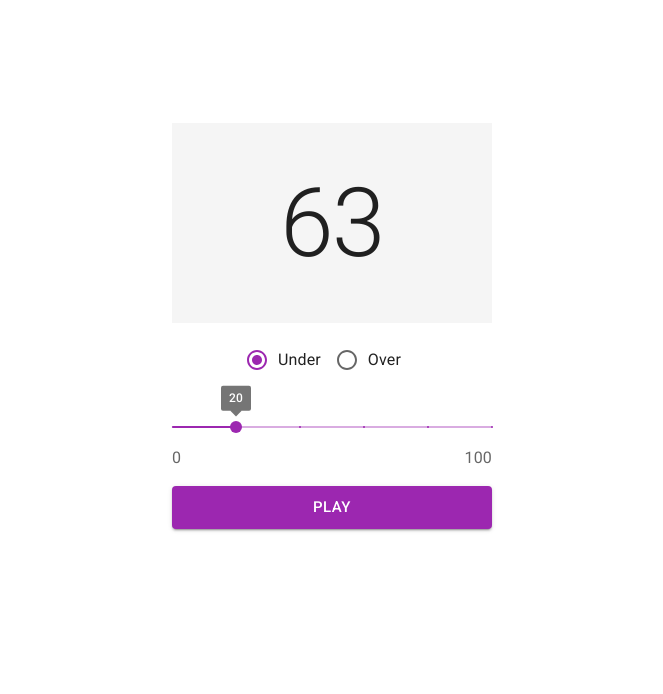
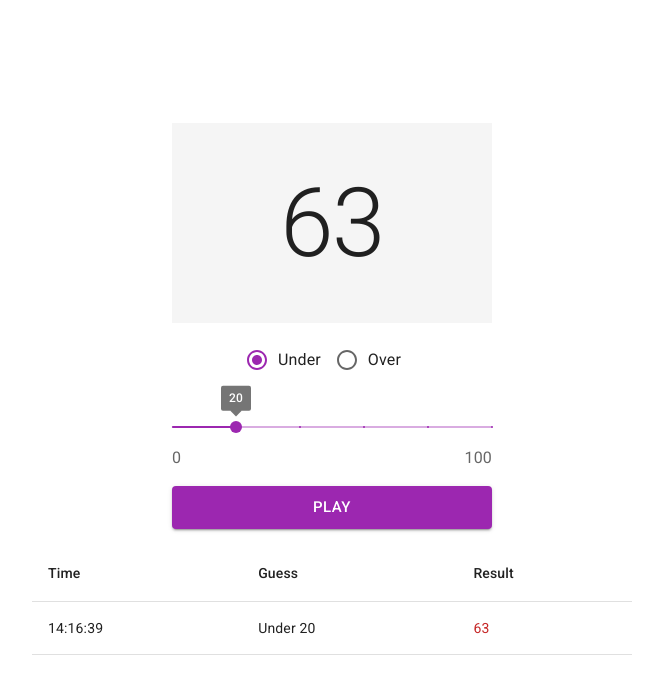
Before and after one commit to tatsianakuryla/dice-game, a Next.js app: page / in a window 1280 px wide. Both pictures are taken after a click on the button "PLAY". Shown: the top 694 px of the page, without its empty margins (308-971 px from the left). Built offline with nearby package versions, Linux system fonts and the light colour scheme; what @mui/material-nextjs would draw is missing.

Commit message:
feat: implement and apply Table Results component

```diff
--- a/app/page.tsx
+++ b/app/page.tsx
@@ -6,11 +6,13 @@ import { ComparisonDirectionRadioButtons } from '@/src/ui/components/ComparisonD
 import { GameSlider } from '@/src/ui/components/GameSlider';
 import { PageSectionWrapper } from '@/src/ui/components/PageSectionWrapper';
 import { PlayRoundButton } from '@/src/ui/components/PlayRoundButton';
+import { ResultsTable } from '@/src/ui/components/ResultsTable/ResultsTable';
 import { RolledValueDisplay } from '@/src/ui/components/RolledValueDisplay';
 import { useDiceGame } from '@/src/ui/hooks/useDiceGame';
 
 export default function Home(): JSX.Element {
-  const { threshold, setThreshold, condition, setCondition, roundOutcome, play } = useDiceGame();
+  const { threshold, setThreshold, condition, setCondition, roundOutcome, play, history } =
+    useDiceGame();
 
   return (
     <div>
@@ -20,6 +22,7 @@ export default function Home(): JSX.Element {
           <ComparisonDirectionRadioButtons value={condition} onChange={setCondition} />
           <GameSlider value={threshold} onChange={setThreshold} />
           <PlayRoundButton onClick={play} />
+          <ResultsTable rows={history} />
         </PageSectionWrapper>
       </main>
     </div>
--- /dev/null
+++ b/src/ui/components/ResultsTable/ResultsTable.tsx
@@ -0,0 +1,33 @@
+import { Table, TableBody, TableCell, TableContainer, TableHead, TableRow } from '@mui/material';
+
+import type { RoundOutcome } from '@/src/dice/dice.types';
+import type { JSX } from 'react';
+
+import { ResultsTableRow } from '@/src/ui/components/ResultsTable/ResultsTableRow';
+
+const RESULTS_TABLE_COLS = ['Time', 'Guess', 'Result'];
+
+interface ResultsTableProperties {
+  rows: RoundOutcome[];
+}
+
+export const ResultsTable = ({ rows }: ResultsTableProperties): JSX.Element => {
+  return (
+    <TableContainer>
+      <Table sx={{ minWidth: '600px' }} aria-label="Game results table">
+        <TableHead>
+          <TableRow>
+            {RESULTS_TABLE_COLS.map((col) => (
+              <TableCell key={col}>{col}</TableCell>
+            ))}
+          </TableRow>
+        </TableHead>
+        <TableBody>
+          {rows.map((row) => (
+            <ResultsTableRow key={row.timestamp.toISOString()} row={row} />
+          ))}
+        </TableBody>
+      </Table>
+    </TableContainer>
+  );
+};
--- /dev/null
+++ b/src/ui/components/ResultsTable/ResultsTableRow.tsx
@@ -0,0 +1,24 @@
+import { TableCell, TableRow } from '@mui/material';
+
+import type { RoundOutcome } from '@/src/dice/dice.types';
+import type { JSX } from 'react';
+
+interface ResultsTableRowProperties {
+  row: RoundOutcome;
+}
+
+export const ResultsTableRow = ({ row }: ResultsTableRowProperties): JSX.Element => {
+  return (
+    <TableRow>
+      <TableCell>
+        {Intl.DateTimeFormat('en-GB', {
+          hour: '2-digit',
+          minute: '2-digit',
+          second: '2-digit',
+        }).format(row.timestamp)}
+      </TableCell>
+      <TableCell>{`${row.roundInput.condition} ${row.roundInput.threshold}`}</TableCell>
+      <TableCell sx={{ color: row.result ? '#1b5e20' : '#c62828' }}>{row.rolledValue}</TableCell>
+    </TableRow>
+  );
+};
```
